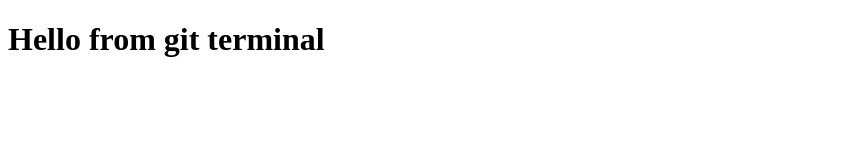
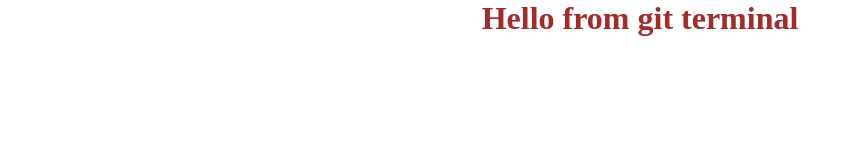
Before and after one commit to doniyor17/25-dars-59, a plain HTML site: page index.html in a window 1280 px wide. Shown: the whole page, without its empty margins (0-853 px from the left). Drawn offline with Linux system fonts and the light colour scheme.

Commit message:
Some changes of Sanjar

```diff
--- a/index.html
+++ b/index.html
@@ -5,6 +5,7 @@
 		<meta http-equiv="X-UA-Compatible" content="IE=edge" />
 		<meta name="viewport" content="width=device-width, initial-scale=1.0" />
 		<title>25-dars</title>
+		<link rel="stylesheet" href="styles.css" />
 	</head>
 	<body>
 		<h1>Hello from git terminal</h1>
--- /dev/null
+++ b/styles.css
@@ -0,0 +1,9 @@
+* {
+	margin: 0;
+	padding: 0;
+	box-sizing: border-box;
+}
+h1 {
+	text-align: center;
+	color: brown;
+}
```
